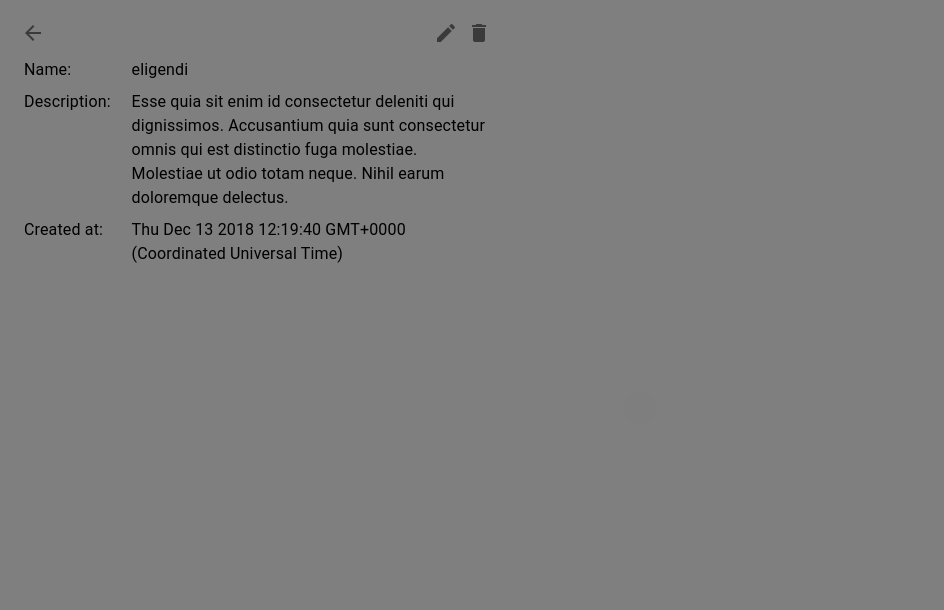
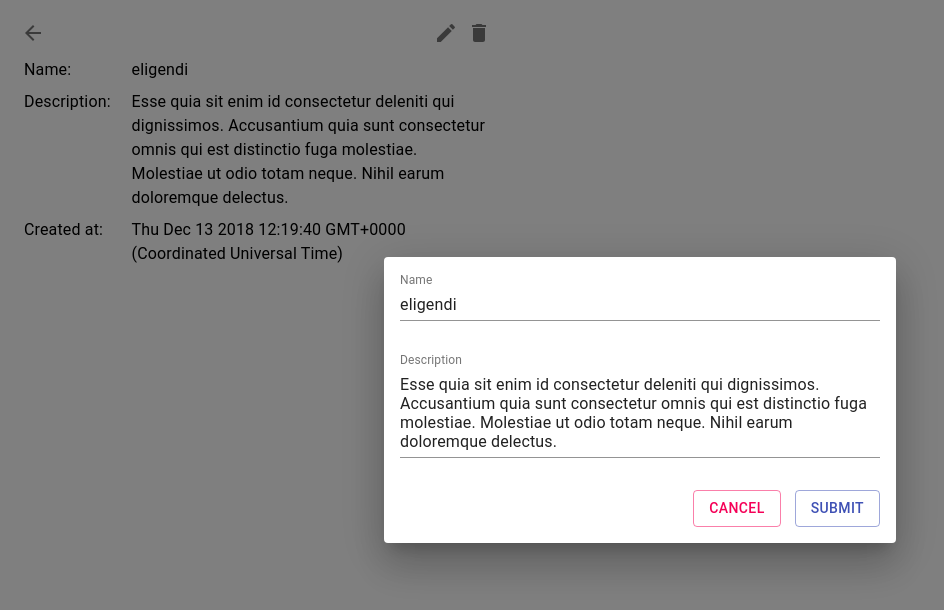
Before and after one commit to mladenkn/react-todos, a React (Create React App) app: page / in a window 1280 px wide. Both pictures are taken after a click on the button 445 px from the left and 32 px from the top of the page. Shown: the top 610 px of the page, without its empty margins (0-944 px from the left). Built offline with nearby package versions, Linux system fonts and the light colour scheme.

Commit message:
finished details page

```diff
--- a/package.json
+++ b/package.json
@@ -10,6 +10,7 @@
     "@types/react": "16.9.2",
     "@types/react-dom": "16.9.0",
     "faker": "^4.1.0",
+    "formik": "^1.5.8",
     "react": "^16.9.0",
     "react-dom": "^16.9.0",
     "react-scripts": "3.1.2",
@@ -39,6 +40,7 @@
     ]
   },
   "devDependencies": {
-    "@types/faker": "^4.1.5"
+    "@types/faker": "^4.1.5",
+    "utility-types": "^3.8.0"
   }
 }
--- a/src/logic/todoDetails.ts
+++ b/src/logic/todoDetails.ts
@@ -3,12 +3,13 @@ import { FetchOf, AsyncOperationStatus, RequestStatus } from "../utils"
 import { useImmer } from "use-immer";
 import { useEffect } from "react"
 import { TodoApi } from "./todoApi";
+import { TodoFormValues } from "../view/TodoEditor";
 
 export interface TodoDetailsLogic {
     fetchTodo: () => void
     startEdit: () => void
     delete: () => void
-    finishEdit: (todo: Todo) => void
+    finishEdit: (todo: TodoFormValues) => void
     cancelEdit: () => void
 
     editingStatus?: 'EDITING' | RequestStatus
@@ -69,8 +70,9 @@ export const useTodoDetailsLogic = (p: TodoDetailsProps): TodoDetailsLogic => {
             s.editingStatus = 'REQUEST_PENDING'
         })
         p.todoApi.save(todo)
-            .then(() => {
+            .then(updatedTodo => {
                 updateState(s => {
+                    s.lastTodoChange = updatedTodo
                     s.editingStatus = 'REQUEST_SUCCEESS'
                 })
             })
@@ -105,11 +107,14 @@ export const useTodoDetailsLogic = (p: TodoDetailsProps): TodoDetailsLogic => {
             })
     }
 
-    const finishEdit = (todo: Todo) => {
+    const todo = state.lastTodoChange || (state.lastTodoFetch && state.lastTodoFetch.data && state.lastTodoFetch.data!)
+    const todoFetchStatus = state.lastTodoFetch && state.lastTodoFetch.status
+
+    const finishEdit = (todoFormValues: TodoFormValues) => {
         if(state.editingStatus !== 'EDITING')
             throw new Error()
         else
-            saveTodo(todo)
+            saveTodo({...todo!, ...todoFormValues})
     }
 
     const cancelEdit = () => {
@@ -120,9 +125,6 @@ export const useTodoDetailsLogic = (p: TodoDetailsProps): TodoDetailsLogic => {
                 s.editingStatus = undefined
             })
     }
-
-    const todo = state.lastTodoChange || (state.lastTodoFetch && state.lastTodoFetch.data && state.lastTodoFetch.data!)
-    const todoFetchStatus = state.lastTodoFetch && state.lastTodoFetch.status
 
     return {
         todo,
--- a/src/view/App.tsx
+++ b/src/view/App.tsx
@@ -1,11 +1,28 @@
 import React from 'react';
 import { TodoDetailsPage } from './TodoDetailsPage';
+import { createMuiTheme } from "@material-ui/core"
+import { ThemeProvider } from '@material-ui/styles'
+
+const theme = createMuiTheme({
+  overrides: {
+    MuiDialog: {
+      paper: {
+        margin: 0,
+      },
+      paperWidthSm: {
+        maxWidth: 'none',
+      }
+    }
+  }
+})
 
 const App = () => {
   return (
-    <div>
-      <TodoDetailsPage />
-    </div>
+    <ThemeProvider theme={theme}>
+      <div>
+        <TodoDetailsPage />
+      </div>
+    </ThemeProvider>
   );
 }
 
--- a/src/view/TodoDetailsPage.tsx
+++ b/src/view/TodoDetailsPage.tsx
@@ -11,6 +11,10 @@ const usePageStyles = makeStyles({
   root: {
     padding: '1em',
     width: '30em'
+  },
+  todoEditor: {
+    padding: '1em',
+    width: '30em',
   }
 })
 
@@ -28,10 +32,12 @@ export const TodoDetailsPage = () => {
   return (
     <Fragment>
     {logic.editingStatus === 'EDITING' &&
-      <Dialog open={true}>
+      <Dialog open={true} onClose={logic.cancelEdit}>
         <TodoEditor
+          className={classes.todoEditor}
           todoInitial={logic.todo!}
           onSubmit={logic.finishEdit}
+          onCancel={logic.cancelEdit}
           status={logic.editingStatus!}
         />
       </Dialog>
--- a/src/view/TodoEditor.tsx
+++ b/src/view/TodoEditor.tsx
@@ -1,22 +1,79 @@
 import React from 'react'
-import { makeStyles } from "@material-ui/core"
+import { makeStyles, TextField, Button } from "@material-ui/core"
 import { Todo } from '../logic/shared'
 import { RequestStatus } from '../utils'
+import { Formik, FormikActions, FormikProps, Form, Field, FieldProps } from 'formik';
+import clsx from 'clsx'
+import { Optional } from 'utility-types';
+
 
 const useStyles = makeStyles({
-
+  root: {
+    display: 'flex',
+    flexDirection: 'column',
+  },
+  description: {
+    marginTop: '2em',
+  },
+  buttons: {
+    marginTop: '2em',
+    marginLeft: 'auto',
+  },
+  submitButton: {
+    marginLeft: '1em',
+  },
 })
 
+export interface TodoFormValues {
+  name: string
+  description: string
+}
+
 interface Props {
-  todoInitial: Omit<Todo, 'id'>
-  onSubmit: (todo: Todo) => void
+  className?: string
+  todoInitial: Optional<TodoFormValues>
+  onCancel: () => void
+  onSubmit: (todo: TodoFormValues) => void
   status: 'EDITING' | RequestStatus
 }
 
 export const TodoEditor = (p: Props) => {
   const classes = useStyles()
+
+  const validate = (values: Optional<TodoFormValues>) => {
+
+  }
+
+  const onSubmit = (values: Optional<TodoFormValues>) => {
+    p.onSubmit(values as TodoFormValues)
+  }
+
   return (
-    <div>
-    </div>
+    <Formik onSubmit={onSubmit} validate={validate} initialValues={p.todoInitial}>
+      {({ values, errors, touched, handleChange, handleBlur, handleSubmit }) =>
+        <Form className={clsx(classes.root, p.className)}>
+          <TextField
+            name='name'
+            label='Name'
+            value={values.name}
+            onBlur={handleBlur}
+            onChange={handleChange}
+          />
+          <TextField
+            className={classes.description}
+            multiline
+            name='description'
+            label='Description'
+            value={values.description}
+            onBlur={handleBlur}
+            onChange={handleChange}
+          />
+          <div className={classes.buttons}>
+            <Button onClick={p.onCancel} color='secondary' variant='outlined'>Cancel</Button>
+            <Button type='submit' className={classes.submitButton} color='primary' variant='outlined'>Submit</Button>
+          </div>
+        </Form>
+      }
+    </Formik>
   )
 }
```
Also changed, not shown: 1 other file (tests, documents, lock files or other folders).
